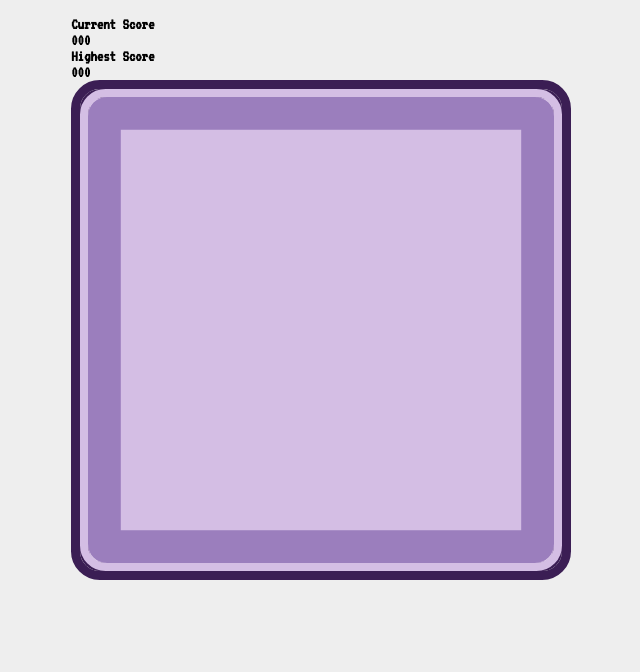
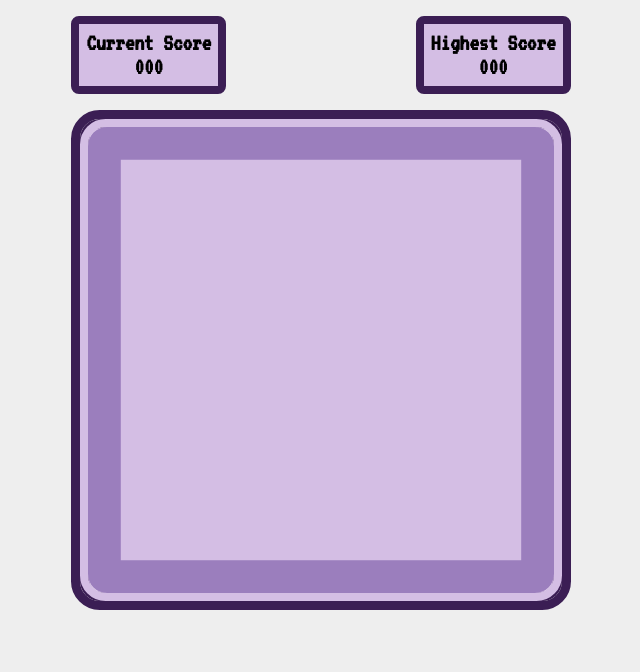
Before and after one commit to farihaorna23/Slither_Quest, a plain HTML site: page index.html in a window 1280 px wide. Shown: the part 128-800 px from the top of the page, without its empty margins (319-959 px from the left). Drawn offline with Linux system fonts and the light colour scheme.

Commit message:
added style for the score board

```diff
--- a/style.css
+++ b/style.css
@@ -24,7 +24,23 @@ body{
 }
 
 /* The Score Board */
+.scores-container{
+    display: flex;
+    justify-content: space-between;
+    margin-bottom: 1em;
+}
 
+.score-container{
+    border: 0.5em solid #3B1E54;
+    border-radius: 0.5em;
+}
+
+.score-border{
+    background-color: #D4BEE4 ;
+    text-align: center;
+    font-size: 1.5rem;
+    padding: 0.3em;
+}
 
 
 /* The Game Board */
```
